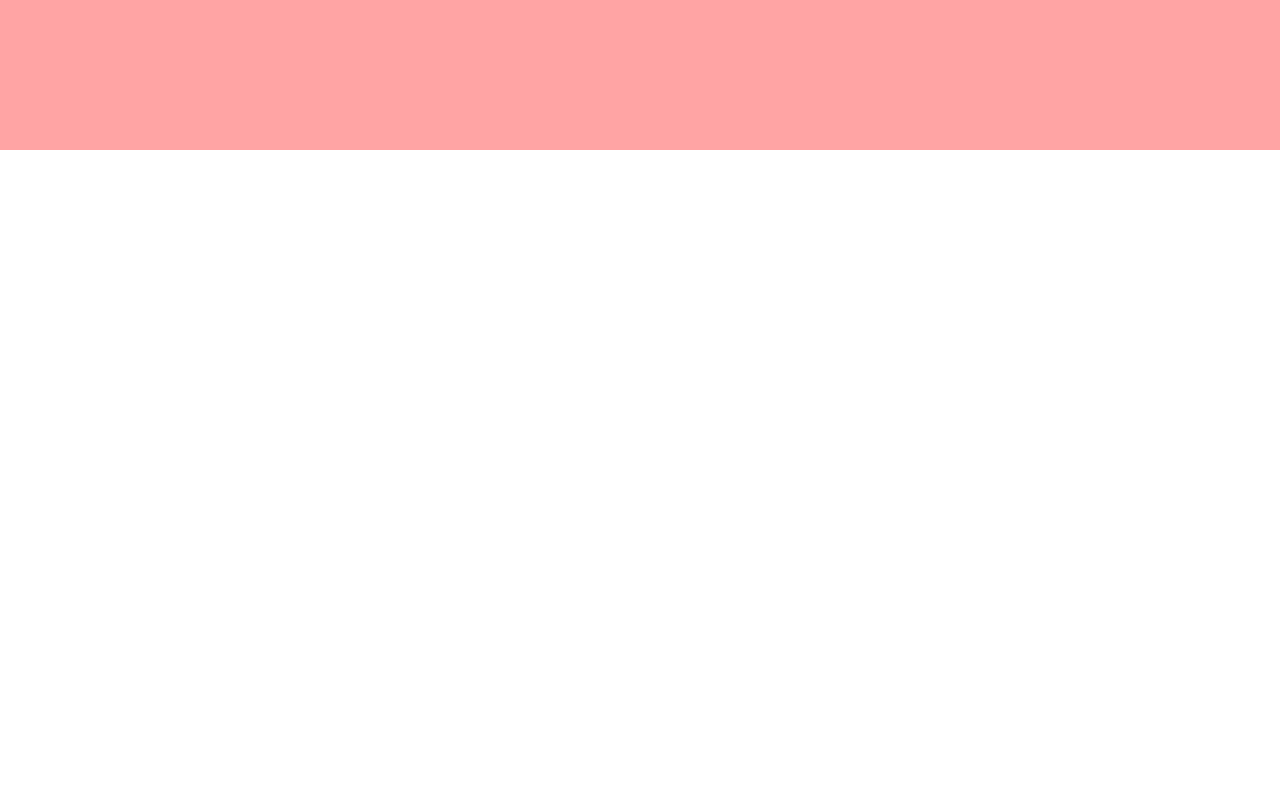
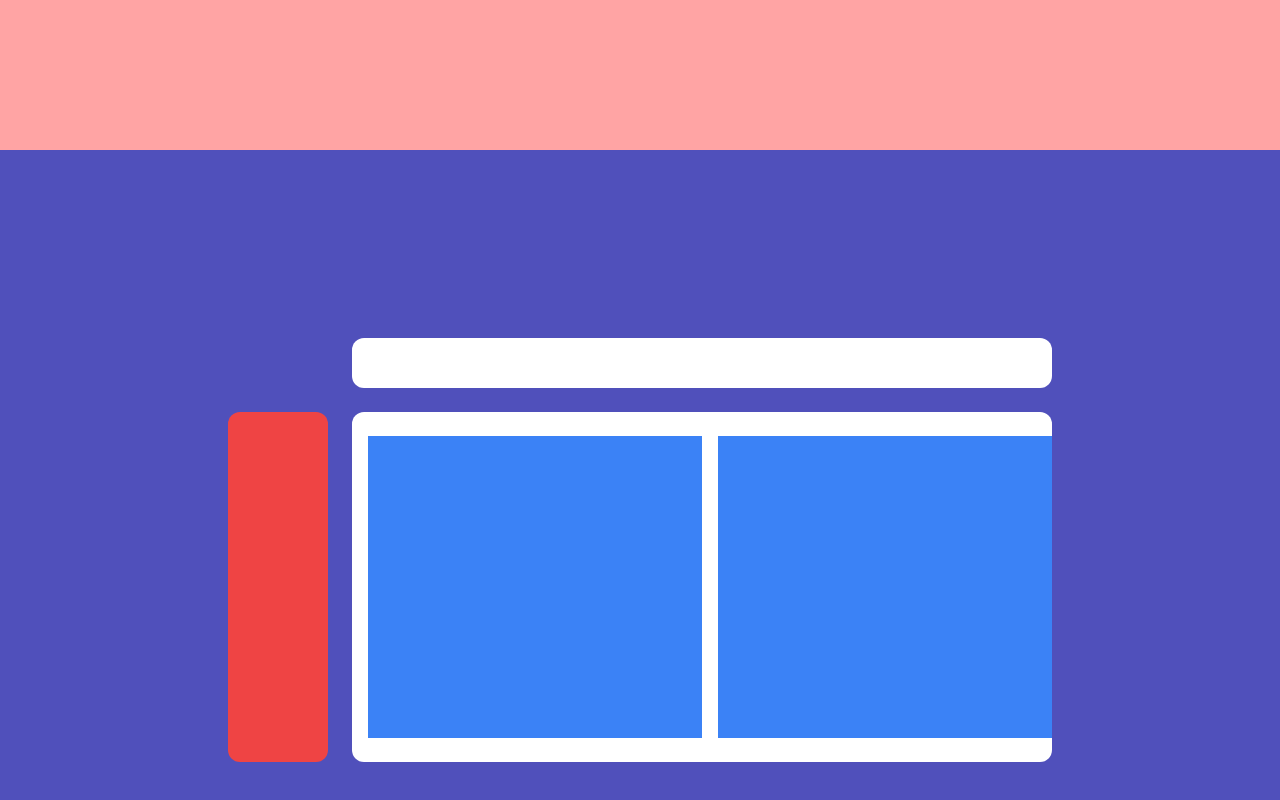
Before and after one commit to T-BluePot/portfolio, a React (Vite) app: page / in a window 1280 px wide. Shown: the part 1450-2250 px from the top of the page. Before the commit the page ends 1600 px from the top, so only its background shows below. Built offline with nearby package versions, Linux system fonts and the light colour scheme.

Commit message:
feat/introducing project page

```diff
--- a/src/App.jsx
+++ b/src/App.jsx
@@ -3,6 +3,7 @@ import APageIntroduce from './components/Pages/APart/APageIntroduce.jsx'
 import PfNavigation from './components/commons/PfNavigation.jsx'
 import PSlidingButton from './components/commons/PSlidingButton.jsx'
 import PTopButton from './components/commons/PTopButton.jsx'
+import ProjectIntroducePage from './components/Pages/ProjectIntroducePage.jsx'
 
 function App() {
   return (
@@ -12,6 +13,7 @@ function App() {
       <PTopButton />
       <MainPageTitle />
       <APageIntroduce />
+      <ProjectIntroducePage/>
     </>
   )
 }
--- /dev/null
+++ b/src/components/Pages/ProjectIntroducePage.jsx
@@ -0,0 +1,37 @@
+// 20240406: 작업자 : 정은우
+import React from 'react'
+import '@styles/ProjectIntroducePage.css'
+
+const ProjectIntroducePage = () => {
+  return (
+    <div className="w-full h-screen page-container">
+      <div className="flex justify-center w-full h-full">
+        <div className="items-center justify-center flex-col flex ">
+            {/* 배너: 상단 프로젝트 소개 케러셀 */}
+          <div className="justify-end flex px-auto pb-6 w-full">
+            <div className="flex bg-white w-[700px] h-[50px] rounded-xl"></div>
+          </div>
+          <div className="flex w-auto h-auto">
+            {/* 배너: 좌측 프로젝트 팀원별 작업내용 캐러셀 */}
+            <div className="bg-red-500 w-[100px] rounded-xl mr-6"></div>
+            {/* 콘텐츠: 화면 중앙 콘텐츠 내용 출력 */}
+            <div className=" flex bg-white w-[700px] h-[350px] rounded-xl">
+              <div className=" w-1/2 h-full">
+                <div className="py-6 pl-4 w-full h-full">
+                  <div className="bg-blue-500 w-full h-full"></div>
+                </div>
+              </div>
+              <div className=" w-1/2 h-full">
+                <div className="py-6 pl-4 w-full h-full">
+                  <div className="bg-blue-500 w-full h-full"></div>
+                </div>
+              </div>
+            </div>
+          </div>
+        </div>
+      </div>
+    </div>
+  )
+}
+
+export default ProjectIntroducePage
--- a/src/index.css
+++ b/src/index.css
@@ -18,8 +18,8 @@
   --color-black-transparents-40: rgba(54, 54, 66, 0.4);
   --color-black-transparents-20: rgba(54, 54, 66, 0.2);
   /* //color scale */
-  --color-blue: #11009e !important;
-  --color-light-blue: #4942e4 !important;
+  --color-blue: #11009E !important;
+  --color-light-blue: #5050BB !important;
   --color-pink: #e6b9de !important;
   --color-light-pink: #fae7f3 !important;
   --color-coral: #ffa4a4 !important;
--- /dev/null
+++ b/src/styles/ProjectIntroducePage.css
@@ -0,0 +1,3 @@
+.page-container{
+    background-color:var(--color-light-blue);
+}
```
